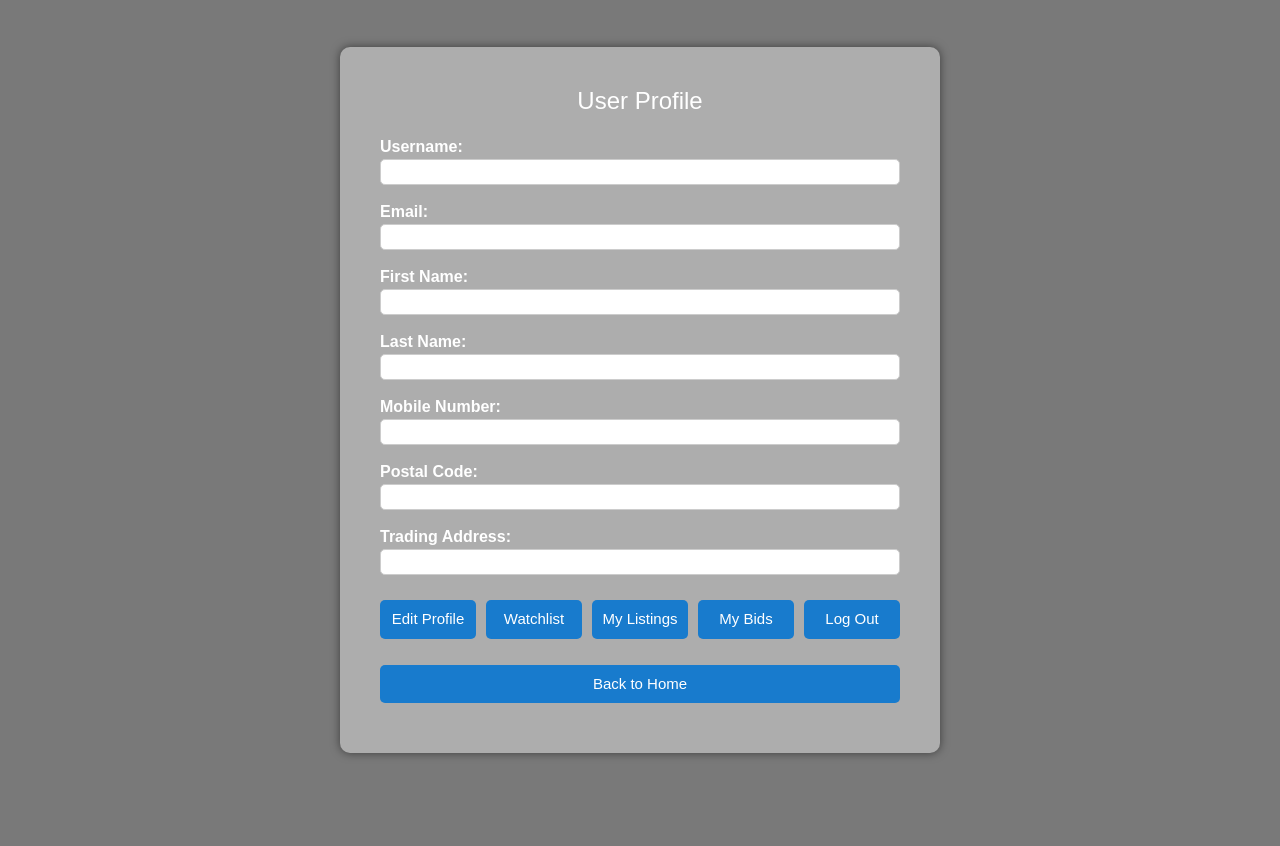
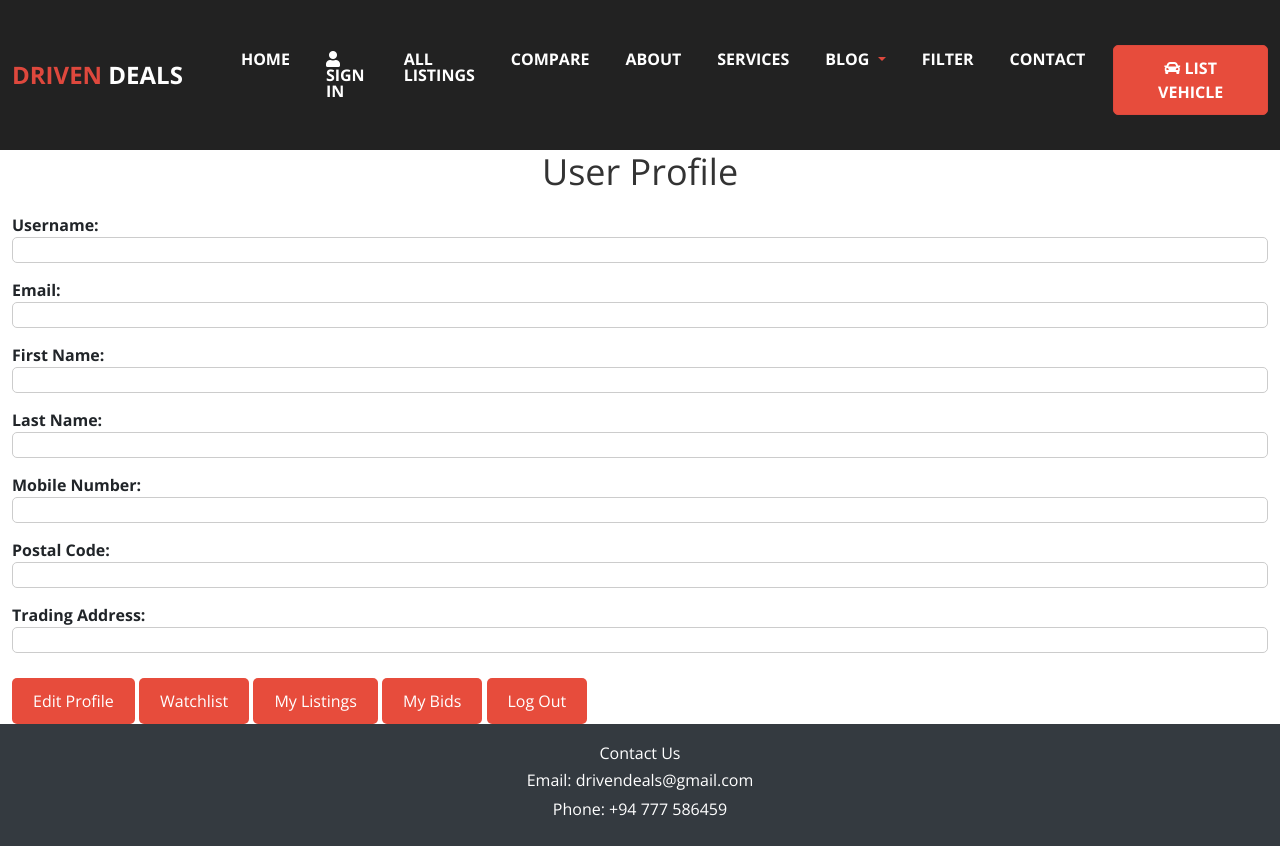
Before and after one commit to vinuvii/DrivenDeals, a Django app: page /user/ in a window 1280 px wide. Before the commit the page ends 757 px from the top, so only its background shows below. Run offline with Django 5.2, Linux system fonts and the light colour scheme; some libraries are stand-ins or nearby versions.

Commit message:
user profile issue

```diff
--- a/user/forms.py
+++ b/user/forms.py
@@ -2,6 +2,9 @@ from django import forms
 from django.contrib.auth.forms import UserCreationForm
 from .models import UserProfile
 from django.contrib.auth.models import User
+
+from django import forms
+from .models import UserProfile
 
 class UserProfileForm(forms.ModelForm):
     first_name = forms.CharField(max_length=100)
@@ -14,7 +17,6 @@ class UserProfileForm(forms.ModelForm):
 
     def __init__(self, *args, **kwargs):
         super().__init__(*args, **kwargs)
-        # Populate the user fields from the related User instance
         if self.instance and self.instance.user:
             self.fields['first_name'].initial = self.instance.user.first_name
             self.fields['last_name'].initial = self.instance.user.last_name
@@ -29,6 +31,7 @@ class UserProfileForm(forms.ModelForm):
             user.save()
             self.instance.save()
         return self.instance
+
 
 
 class UserLoginForm(forms.Form):
--- a/user/templates/user/profile.html
+++ b/user/templates/user/profile.html
@@ -1,34 +1,8 @@
-<!DOCTYPE html>
-<html lang="en">
-<head>
-    <meta charset="UTF-8">
-    <meta name="viewport" content="width=device-width, initial-scale=1.0">
-    <title>User Profile</title>
-    <link rel="stylesheet" href="https://stackpath.bootstrapcdn.com/bootstrap/5.1.3/css/bootstrap.min.css">
+{% extends 'base.html' %}
+{% load humanize %}
+
+{% block extra_head %}
 <style>
-        body {
-            margin: 0;
-            padding: 0;
-            display: flex;
-            justify-content: center;
-            align-items: center;
-            height: 100vh;
-            background-color: #797979;
-            color: #FFFFFF;
-            font-family: Arial, sans-serif;
-            overflow: hidden; /* Prevents body scrolling */
-        }
-        .container {
-            background-color: #adadad;
-            padding: 40px;
-            border-radius: 10px;
-            box-shadow: 0 0 10px rgba(0, 0, 0, 0.5);
-            width: 100%;
-            max-width: 600px;
-            text-align: center;
-            overflow-y: auto; /* Adds vertical scrollbar if content overflows */
-            max-height: 100vh; /* Limits container height to viewport height */
-        }
     h1 {
         margin-bottom: 20px;
         font-size: 24px;
@@ -47,33 +21,32 @@
         font-size: 16px;
     }
     .btn {
-            width: 100%;
-            padding: 8px;
-            margin: 10px 0;
-            border: none;
+        background-color: #e74c3c;
+        color: white;
+        padding: 10px 20px;
         border-radius: 5px;
-            background-color: #187bcd;
-            color: #FFFFFF;
-            cursor: pointer;
-            font-size: 15px;
-            transition: background-color 0.2s ease-in-out;
+        text-decoration: none;
+        display: inline-block;
+        margin-top: 10px;
     }
     .btn:hover {
-            background-color: #155a9a;
+        background-color: #bf3c32;
     }
-        .btn-block-container {
-            display: flex;
-            flex-wrap: wrap;
-            gap: 10px;
+    .btn-secondary {
+        margin-top: 10px;
     }
-        .btn-block-container .btn {
-            flex: 1;
+    .car-listings-heading {
+        font-size: 36px;
+        text-align: center;
+        margin-bottom: 20px;
+        color: #333;
     }
 </style>
-</head>
-<body>
+{% endblock %}
+
+{% block content %}
     <div class="container">
-        <h1>User Profile</h1>
+        <h1 class="car-listings-heading">User Profile</h1>
         <div class="form-group">
             <label for="username"><strong>Username:</strong></label>
             <p id="username">{{ user_profile.user.username }}</p>
@@ -103,13 +76,12 @@
             <p id="trading_address">{{ user_profile.user.trading_address }}</p>
         </div>
         <div class="btn-block-container">
-            <a href="{% url 'edit_profile' %}" class="btn btn-primary">Edit Profile</a>
-            <a href="{% url 'watchlist' %}" class="btn btn-primary">Watchlist</a>
-            <a href="{% url 'my_listings' %}" class="btn btn-primary">My Listings</a>
-            <a href="{% url 'my_bids' %}" class="btn btn-primary">My Bids</a>
-            <button onclick="confirmLogout()" class="btn btn-primary">Log Out</button>
+            <a href="{% url 'edit_profile' %}" class="btn">Edit Profile</a>
+            <a href="{% url 'watchlist' %}" class="btn">Watchlist</a>
+            <a href="{% url 'my_listings' %}" class="btn">My Listings</a>
+            <a href="{% url 'my_bids' %}" class="btn">My Bids</a>
+            <button onclick="confirmLogout()" class="btn">Log Out</button>
         </div>
-        <a href="/" class="btn btn-secondary mt-3">Back to Home</a>
     </div>
     <script src="https://cdn.jsdelivr.net/npm/@popperjs/core@2.10.2/dist/umd/popper.min.js"></script>
     <script src="https://cdn.jsdelivr.net/npm/bootstrap@5.1.3/dist/js/bootstrap.min.js"></script>
@@ -121,5 +93,4 @@
             }
         }
     </script>
-</body>
-</html>
+{% endblock %}
--- a/user/views.py
+++ b/user/views.py
@@ -28,17 +28,19 @@ def profile(request):
     user_profile = get_object_or_404(UserProfile, user=request.user)
     return render(request, 'user/profile.html', {'user_profile': user_profile})
 
+
 @login_required
 def edit_profile(request):
-    user_profile = get_object_or_404(UserProfile, user=request.user)
     if request.method == 'POST':
-        form = UserProfileForm(request.POST, instance=user_profile)
+        form = ProfileForm(request.POST, instance=request.user.profile)
         if form.is_valid():
             form.save()
-            return redirect('profile')
+            messages.success(request, 'Your profile has been successfully updated.')
+            return redirect('profile')  # Change 'profile' to the name of your profile URL
     else:
-        form = UserProfileForm(instance=user_profile)
-    return render(request, 'user/edit_profile.html', {'form': form})
+        form = ProfileForm(instance=request.user.profile)
+
+    return render(request, 'edit_profile.html', {'form': form})
 
 # @login_required
 # def my_watchlist(request):
```
Also changed, not shown: user/templates/user/edit_profile.html (+35 -51 lines). Lines whose indentation alone changed are shown as unchanged.
